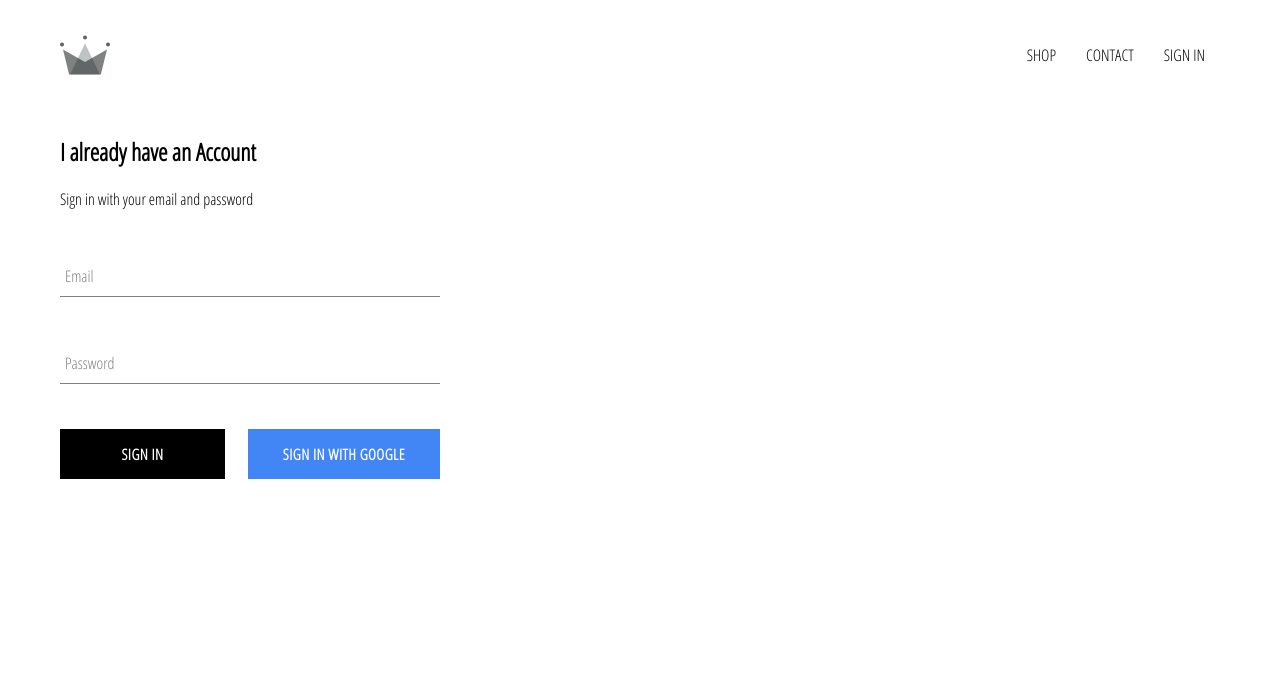
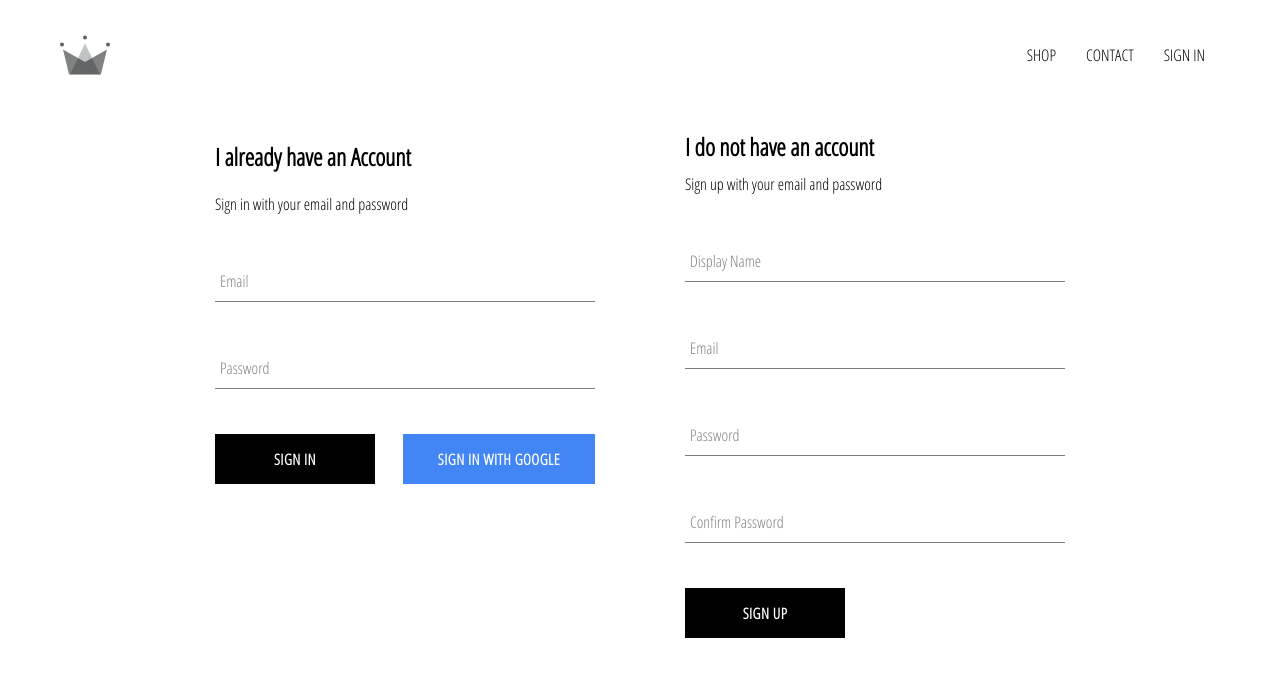
Before and after one commit to pavankumarbalijepalli/Rabbit-Clothing, a React (Create React App) app: page /signin in a window 1280 px wide. Shown: the top 676 px of the page. Built offline with nearby package versions, Linux system fonts and the light colour scheme; no server answers.

Commit message:
Add Sign Up Functionality and Component

```diff
--- a/src/App.js
+++ b/src/App.js
@@ -5,7 +5,8 @@
 import { Route, Switch } from 'react-router-dom';
 import SignInSignUpPage from './pages/signin-signup/signin-signup.component';
 import Header from './components/header/header.component';
-import {auth} from './firebase/firebase.utils';
+import {auth, createUserProfileDocument} from './firebase/firebase.utils';
+
 
 class App extends Component{
 
@@ -20,9 +21,21 @@
   unsubscribeFromAuth = null;
 
   componentDidMount(){
-    this.unsubscribeFromAuth = auth.onAuthStateChanged(user => {
-      this.setState({currentUser: user});
-      console.log(user);
+    this.unsubscribeFromAuth = auth.onAuthStateChanged(async userAuth => {
+      if (userAuth){
+        const userRef = await createUserProfileDocument(userAuth);
+        userRef.onSnapshot(snapshot => {
+          this.setState({
+            currentUser: {
+              id: snapshot.id,
+              ...snapshot.data()
+            }
+          }, console.log(this.state))
+        })
+      }
+      else{
+        this.setState({currentUser: userAuth})
+      }
     })
   }
 
--- a/src/components/custom-button/custom-button.styles.scss
+++ b/src/components/custom-button/custom-button.styles.scss
@@ -1,5 +1,5 @@
 .custom-button {
-    min-width: 165px;
+    min-width: 160px;
     width: auto;
     height: 50px;
     letter-spacing: 0.5px;
@@ -25,8 +25,9 @@
       color: white;
 
       &:hover{
-        background-color: #357ae8;
-        border: none;
+        background-color: white;
+        color: #4285f4;
+        border-color: #4285f4;
       }
     }
   }
--- /dev/null
+++ b/src/components/sign-up/sign-up.component.jsx
@@ -0,0 +1,99 @@
+import { Component } from "react";
+
+import FormInput from '../form-input/form-input.component';
+import CustomButton from '../custom-button/custom-button.component';
+
+import { auth,  createUserProfileDocument } from '../../firebase/firebase.utils';
+
+import './sign-up.styles.scss';
+
+class SignUp extends Component{
+
+    constructor(){
+        super()
+        this.state = {
+            displayName: '',
+            email: '',
+            password: '',
+            confirmPassword: ''
+        }
+    }
+
+    handleSubmit = async (event) => {
+        event.preventDefault();
+
+        const {displayName, email, password, confirmPassword} = this.state;
+        if (password !== confirmPassword){
+            alert('Passwords do not Match!');
+            return;
+        }
+        try{
+            const { user } = await auth.createUserWithEmailAndPassword(email, password);
+            await createUserProfileDocument(user, {displayName})
+            this.setState({
+                displayName: '',
+                email: '',
+                password: '',
+                confirmPassword: ''
+            })
+        }catch(err){
+            console.log(err);
+        }
+    }
+
+    handleChange = event => {
+        const {name, value} = event.target;
+
+        this.setState({ [name] : value})
+    };
+
+    render(){
+        const {displayName, email, password, confirmPassword} = this.state;
+        return(
+            <div className='sign-up'>
+                <h2 className='title'> I do not have an account</h2>
+                <span>Sign up with your email and password</span>
+                <form className='sign-up-form' onSubmit={this.handleSubmit}>
+                    <FormInput
+                    type='text'
+                    name='displayName'
+                    value = {displayName}
+                    onChange = {this.handleChange}
+                    label = 'Display Name'
+                    required
+                    />
+
+                    <FormInput
+                    type='email'
+                    name='email'
+                    value = {email}
+                    onChange = {this.handleChange}
+                    label = 'Email'
+                    required
+                    />
+
+                    <FormInput
+                    type='password'
+                    name='password'
+                    value = {password}
+                    onChange = {this.handleChange}
+                    label = 'Password'
+                    required
+                    />
+
+                    <FormInput
+                    type='password'
+                    name='confirmPassword'
+                    value = {confirmPassword}
+                    onChange = {this.handleChange}
+                    label = 'Confirm Password'
+                    required
+                    />
+                    <CustomButton type='submit'>Sign up</CustomButton>
+                </form>
+            </div>
+        )
+    }
+}
+
+export default SignUp
--- /dev/null
+++ b/src/components/sign-up/sign-up.styles.scss
@@ -0,0 +1,9 @@
+.sign-up{
+    display: flex;
+    flex-direction: column;
+    width: 380px;
+
+    .title{
+        margin: 10px 0;
+    }
+}
--- a/src/firebase/firebase.utils.js
+++ b/src/firebase/firebase.utils.js
@@ -12,13 +12,38 @@
     measurementId: "G-XT3FC68X5P"
 }
 
+export const createUserProfileDocument = async (userAuth, additionalData) => {
+     if(!userAuth) return;
+
+     const userRef = firestore.doc('users/'+ userAuth.uid)
+
+     const snapShot = await userRef.get()
+
+     if(!snapShot.exists){
+        const { displayName, email } = userAuth;
+        const createdAt = new Date();
+        try{
+            await userRef.set({
+                displayName,
+                email,
+                createdAt,
+                ...additionalData
+            })
+        }catch(err){
+            console.log(err.message);
+        }
+     }
+     return userRef;
+}
+
 firebase.initializeApp(config);
 
 export const auth = firebase.auth();
 export const firestore = firebase.firestore();
 
-const provider = new firebase.auth.GoogleAuthProvider();
-provider.setCustomParameters({prompt: 'select_account'});
-export const signInWithGoogle = () => auth.signInWithPopup(provider);
+// Only Login with Google is Accepted for now
+const googleprovider = new firebase.auth.GoogleAuthProvider();
+googleprovider.setCustomParameters({prompt: 'select_account'});
+export const signInWithGoogle = () => auth.signInWithPopup(googleprovider);
 
 export default firebase;
--- a/src/pages/signin-signup/signin-signup.component.jsx
+++ b/src/pages/signin-signup/signin-signup.component.jsx
@@ -1,4 +1,5 @@
 import React from 'react';
+import SignUp from '../../components/sign-up/sign-up.component';
 import Signin from '../../components/signin/signin.component';
 import './signin-signup.styles.scss';
 
@@ -6,6 +7,7 @@
 const SignInSignUpPage = () => (
     <div className='sign-in-and-sign-up'>
         <Signin/>
+        <SignUp/>
     </div>
 )
 
--- a/src/pages/signin-signup/signin-signup.styles.scss
+++ b/src/pages/signin-signup/signin-signup.styles.scss
@@ -0,0 +1,6 @@
+.sign-in-and-sign-up{
+    width: 850px;
+    display: flex;
+    justify-content: space-between;
+    margin: 30px auto;
+}
```
